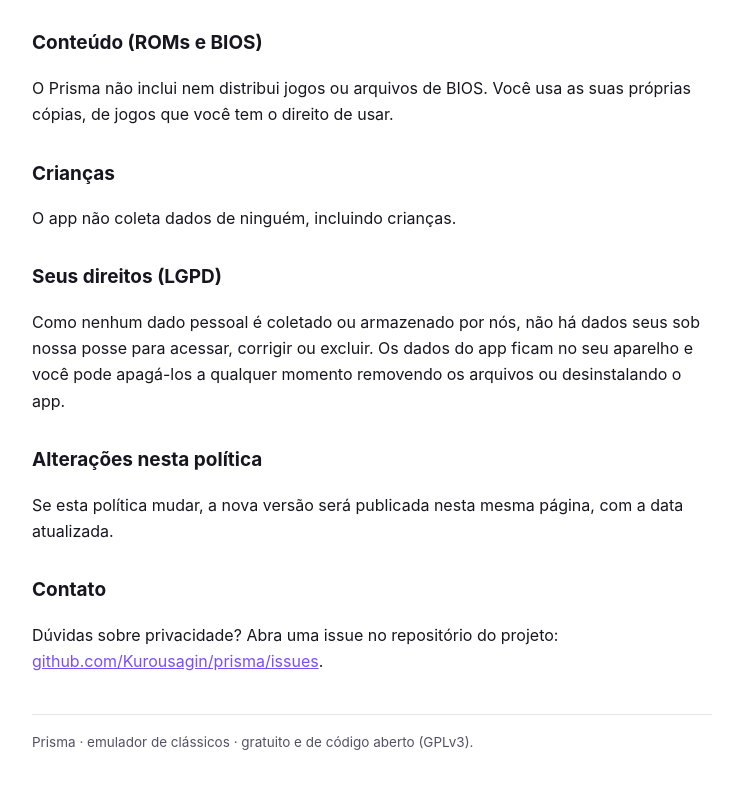
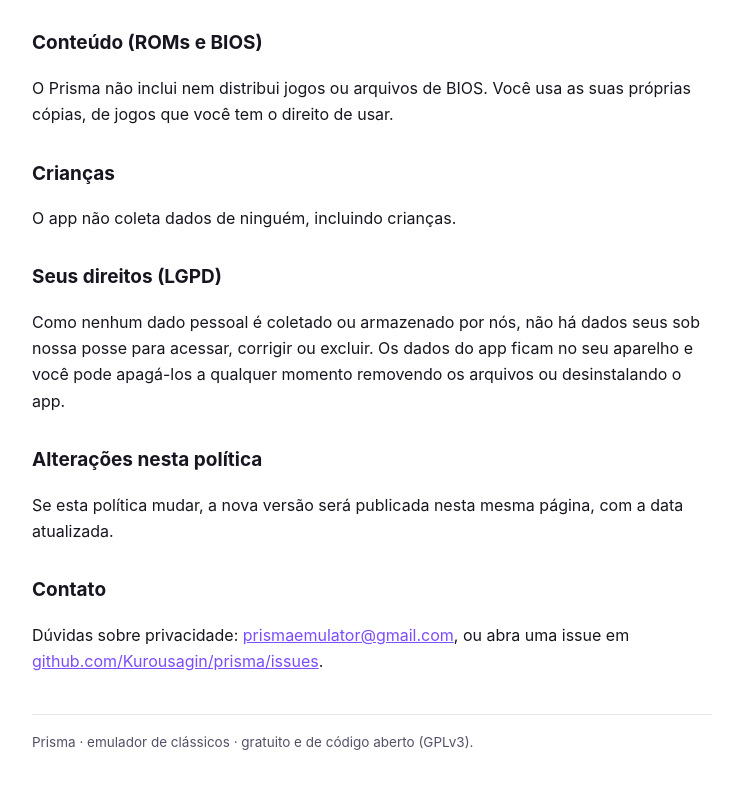
Before and after one commit to Kurousagin/prisma, a plain HTML site: page docs/privacy.html in a window 1280 px wide. Shown: the part 1035-1823 px from the top of the page, without its empty margins (268-999 px from the left). Drawn offline with Linux system fonts and the light colour scheme.

Commit message:
Adiciona e-mail de contato (prismaemulator@gmail.com) (#2)
- privacy.html: contato com e-mail + Issues
- README: seção Contato

Co-authored-by: Claude Opus 4.8 <noreply@anthropic.com>

```diff
--- a/docs/privacy.html
+++ b/docs/privacy.html
@@ -81,7 +81,8 @@
   <p>Se esta política mudar, a nova versão será publicada nesta mesma página, com a data atualizada.</p>
 
   <h2>Contato</h2>
-  <p>Dúvidas sobre privacidade? Abra uma issue no repositório do projeto:
+  <p>Dúvidas sobre privacidade: <a href="mailto:prismaemulator@gmail.com">prismaemulator@gmail.com</a>,
+  ou abra uma issue em
   <a href="https://github.com/Kurousagin/prisma/issues">github.com/Kurousagin/prisma/issues</a>.</p>
 
   <footer>
```
Also changed, not shown: 1 other file.
